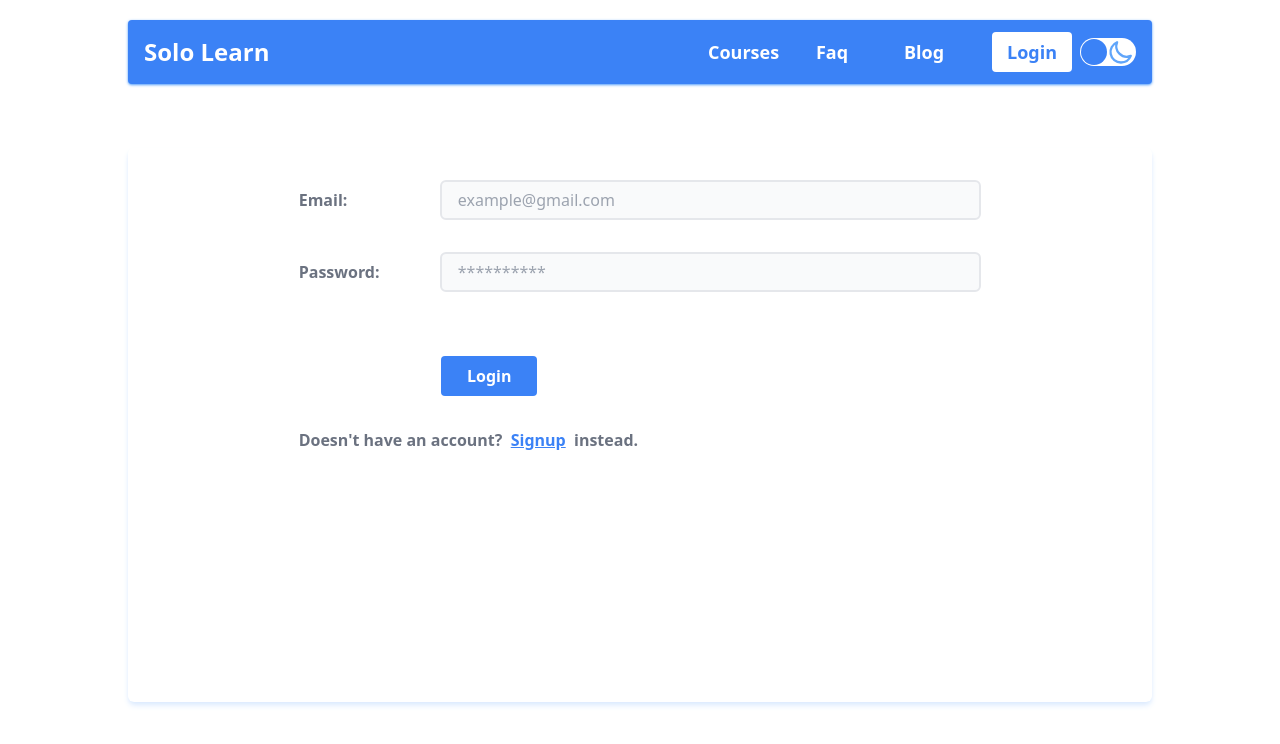
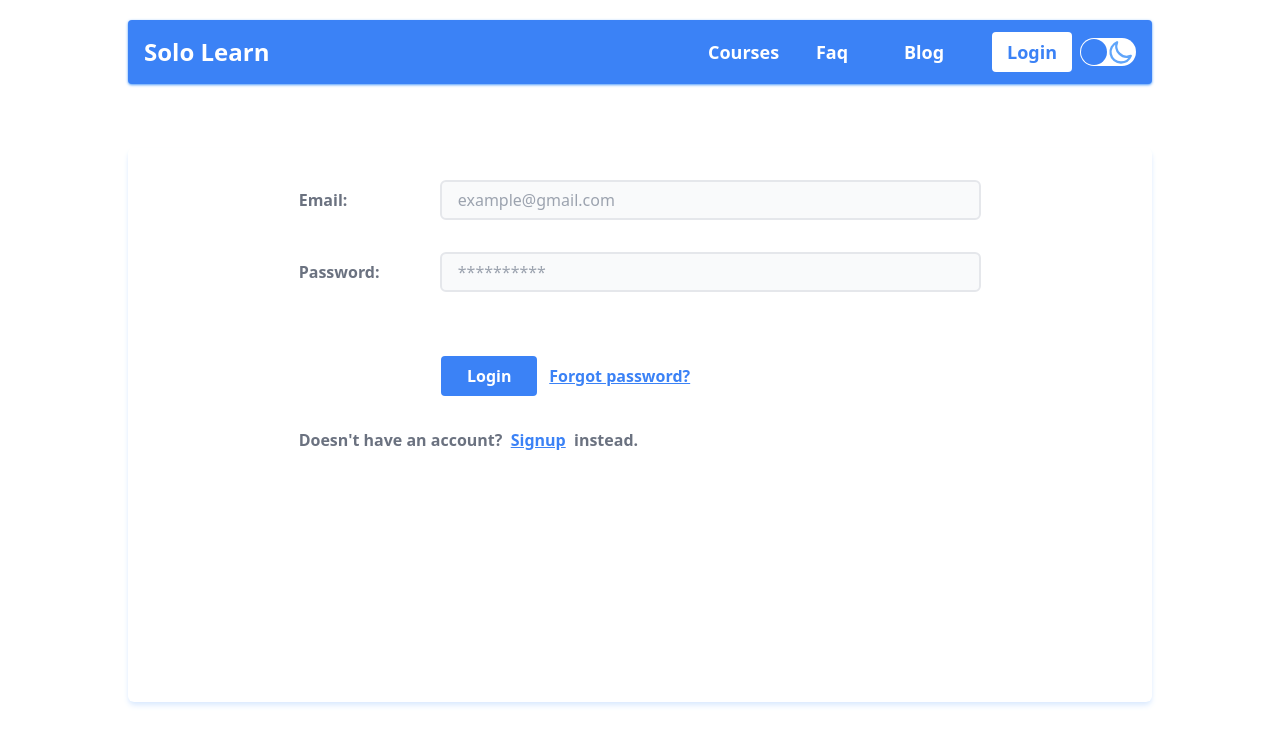
Before and after one commit to MRKPRO360/solo-learn, a React (Create React App) app: page /login in a window 1280 px wide. Shown: the top 744 px of the page. Built offline with nearby package versions, Linux system fonts and the light colour scheme; no server answers.

Commit message:
password reset functionality added

```diff
--- a/src/context/AuthContext.js
+++ b/src/context/AuthContext.js
@@ -7,6 +7,7 @@ import {
   GithubAuthProvider,
   GoogleAuthProvider,
   onAuthStateChanged,
+  sendPasswordResetEmail,
   signInWithEmailAndPassword,
   signInWithPopup,
   signOut,
@@ -78,6 +79,12 @@ export default function AuthProvider({ children }) {
     setCurrentUser({ ...user });
   };
 
+  // password reset email
+
+  const passwordReset = async function (email) {
+    return await sendPasswordResetEmail(auth, email);
+  };
+
   // logout
   const logout = async function () {
     return await signOut(auth);
@@ -90,6 +97,7 @@ export default function AuthProvider({ children }) {
     googleLogin,
     githubLogin,
     updateInfo,
+    passwordReset,
     logout,
   };
   return (
--- a/src/pages/Login.js
+++ b/src/pages/Login.js
@@ -1,9 +1,10 @@
 import React, { useState } from "react";
+import toast from "react-hot-toast";
 import { Link, useLocation, useNavigate } from "react-router-dom";
 import { useAuth } from "../context/AuthContext";
 
 export default function Login() {
-  const { login } = useAuth();
+  const { login, passwordReset } = useAuth();
   const navigate = useNavigate();
   const location = useLocation();
 
@@ -11,6 +12,21 @@ export default function Login() {
 
   const [error, setError] = useState("");
   const [loading, setLoading] = useState(false);
+  const [userEmail, setUserEmail] = useState("");
+
+  const handleForgetPassword = async function () {
+    if (userEmail.length <= 0) return setError("Email must be provided");
+    try {
+      setError("");
+      await passwordReset(userEmail);
+      toast.success("Check your spam folder to reset your password", {
+        duration: 3000,
+      });
+    } catch (err) {
+      setError(err.message);
+      console.log(err);
+    }
+  };
 
   const handleLogin = async function (e) {
     e.preventDefault();
@@ -19,9 +35,12 @@ export default function Login() {
     const email = form.email.value;
     const password = form.password.value;
 
+    if (password.length <= 0) return setError("Password must be provided");
+
     try {
+      setError("");
       setLoading(true);
-      setError("");
+      setUserEmail(email);
       await login(email, password);
       navigate(from, { replace: true });
       // fixed to remove the login history later
@@ -49,6 +68,7 @@ export default function Login() {
             type="email"
             id="email"
             name="email"
+            onBlur={(e) => setUserEmail(e.target.value)}
             className="w-full px-4 py-2 leading-tight transition duration-300 border-2 border-gray-200 rounded-md appearance-none bg-gray-50 focus:outline-none focus:bg-white focus:border-blue-500"
             placeholder="example@gmail.com"
             required
@@ -68,7 +88,6 @@ export default function Login() {
             name="password"
             className="w-full px-4 py-2 leading-tight transition duration-300 border-2 border-gray-200 rounded-md appearance-none bg-gray-50 focus:outline-none focus:bg-white focus:border-blue-500"
             placeholder="**********"
-            required
           />
         </div>
         <div className="flex items-center w-11/12 gap-4 mx-auto md:w-2/3">
@@ -77,14 +96,20 @@ export default function Login() {
 
         <div className="flex items-center w-11/12 gap-4 mx-auto md:w-2/3 ">
           <div className="w-40"></div>
-          <div className="w-full">
+          <div className="flex flex-col items-center w-full gap-5 sm:gap-3 sm:flex-row">
             <button
               disabled={loading}
               type="submit"
-              className="w-24 px-4 py-2 mr-auto text-base font-semibold text-white bg-blue-500 rounded"
+              className="w-24 px-4 py-2 text-base font-semibold text-white bg-blue-500 rounded"
             >
               Login
             </button>
+            <span
+              onClick={handleForgetPassword}
+              className="inline-block font-bold text-blue-500 underline cursor-pointer w-36"
+            >
+              Forgot password?
+            </span>
           </div>
         </div>
         <div className="flex items-center w-11/12 gap-4 mx-auto font-bold text-gray-500 md:w-2/3">
```
